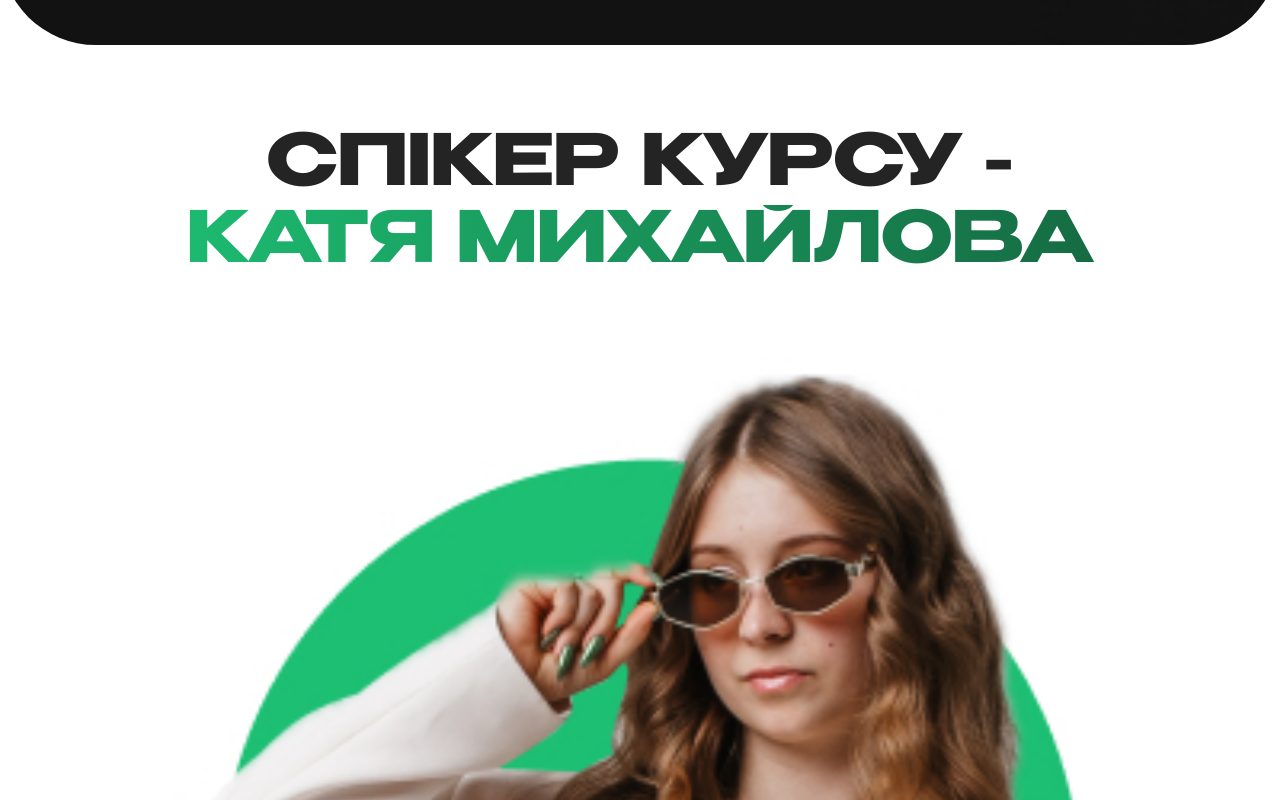
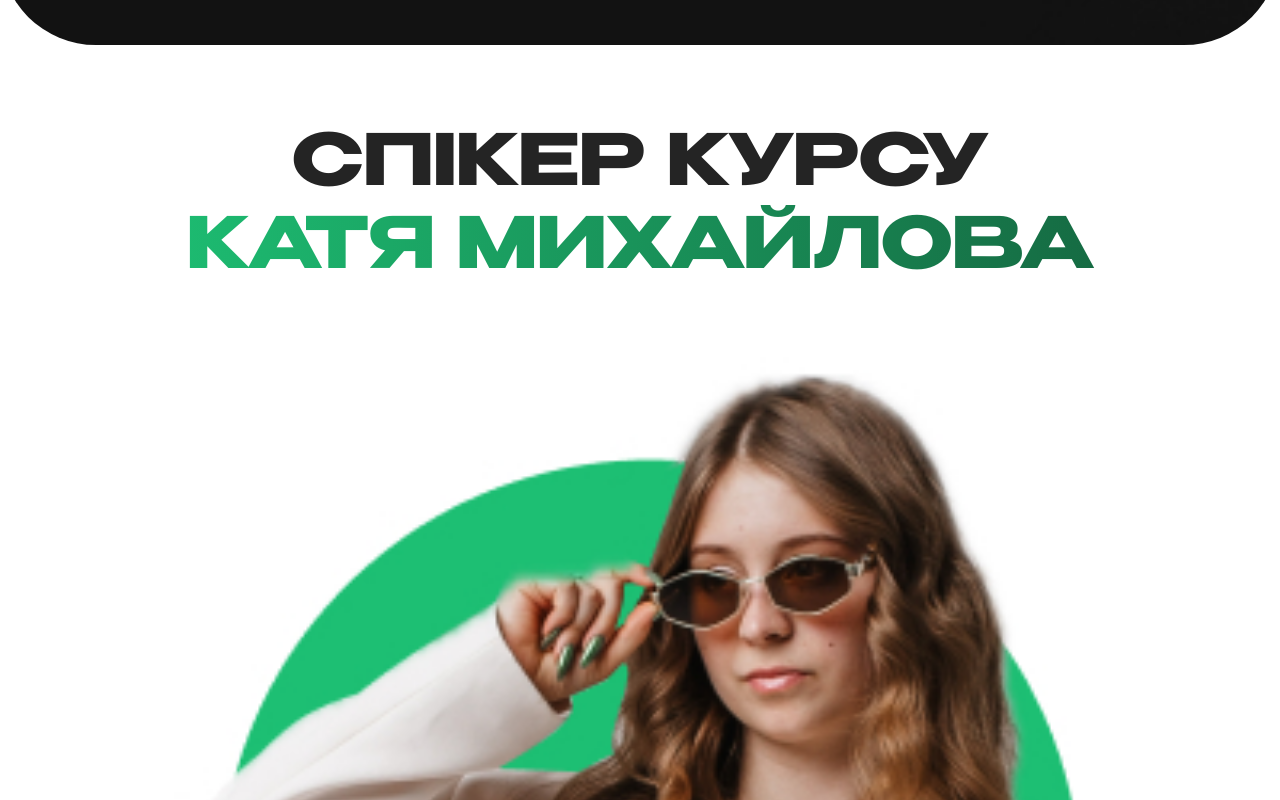
Before and after one commit to IvankoBoichuk/fiverr-landing, a React (Vite) app: page / in a window 1280 px wide. Shown: the part 6700-7500 px from the top of the page. Built offline with nearby package versions, Linux system fonts and the light colour scheme.

Commit message:
fixed bugs

```diff
--- a/src/components/DayCard/DayCard.jsx
+++ b/src/components/DayCard/DayCard.jsx
@@ -27,8 +27,8 @@ const DayCard = ({ day, title, icon, points }) => {
     const icons = icon.split('+');
 
     return (
-        <div className="relative w-[84.75vw]">
-            <img src="/images/days-bg.svg" width={339} height={139} className="w-[84.75vw] h-[34.75vw] absolute top-0 left-0" alt="#" />
+        <div className="relative w-[84.75vw] h-[34.75vw]">
+            <img src="/images/days-bg.svg" width={339} height={139} className="absolute inset-0 size-full object-bottom" alt="#" />
             <div className="relative">
                 <div className="flex flex-col items-center font-unbounded font-bold text-[3.32vw] pt-[2vw] pb-[1vw]">
                     <span className="text-transparent bg-clip-text bg-[linear-gradient(164deg,#1DBF73_19%,#156640_104%)]">{day}</span>
--- a/src/sections/Speaker.jsx
+++ b/src/sections/Speaker.jsx
@@ -1,7 +1,10 @@
 import Image from "../components/Image/Image"
 const Speaker = () => {
     return <section className="pt-[6.5vw]">
-        <h2 className="h-[16vw] w-[80.5vw] text-[5.5vw] leading-[6vw] mx-auto text-center font-benzin font-bold uppercase ">спікер курсу - <span className="block bg-[linear-gradient(90deg,#1DBF73_0%,#156640_100%)] bg-clip-text text-transparent">Катя Михайлова</span></h2>
+        <div className="h-[16vw] w-[80.5vw] mx-auto">
+            <h2 className="text-[5.5vw] leading-[6vw] mx-auto text-center font-benzin font-bold uppercase">спікер курсу</h2>
+            <h2 className="text-[5.5vw] leading-[7vw] mx-auto text-center font-benzin font-bold uppercase"><span className="block bg-[linear-gradient(90deg,#1DBF73_0%,#156640_100%)] bg-clip-text text-transparent">Катя Михайлова</span></h2>
+        </div>
         <Image fileName="kate-speaker.jpg" className="m-auto mb-[6.25vw] w-[84.5vw]" />
         <ul className="space-y-[7.25vw] mb-[9.25vw]">
             <li className="flex flex-col items-center text-center font-codec font-medium text-[3.75vw]">
```
